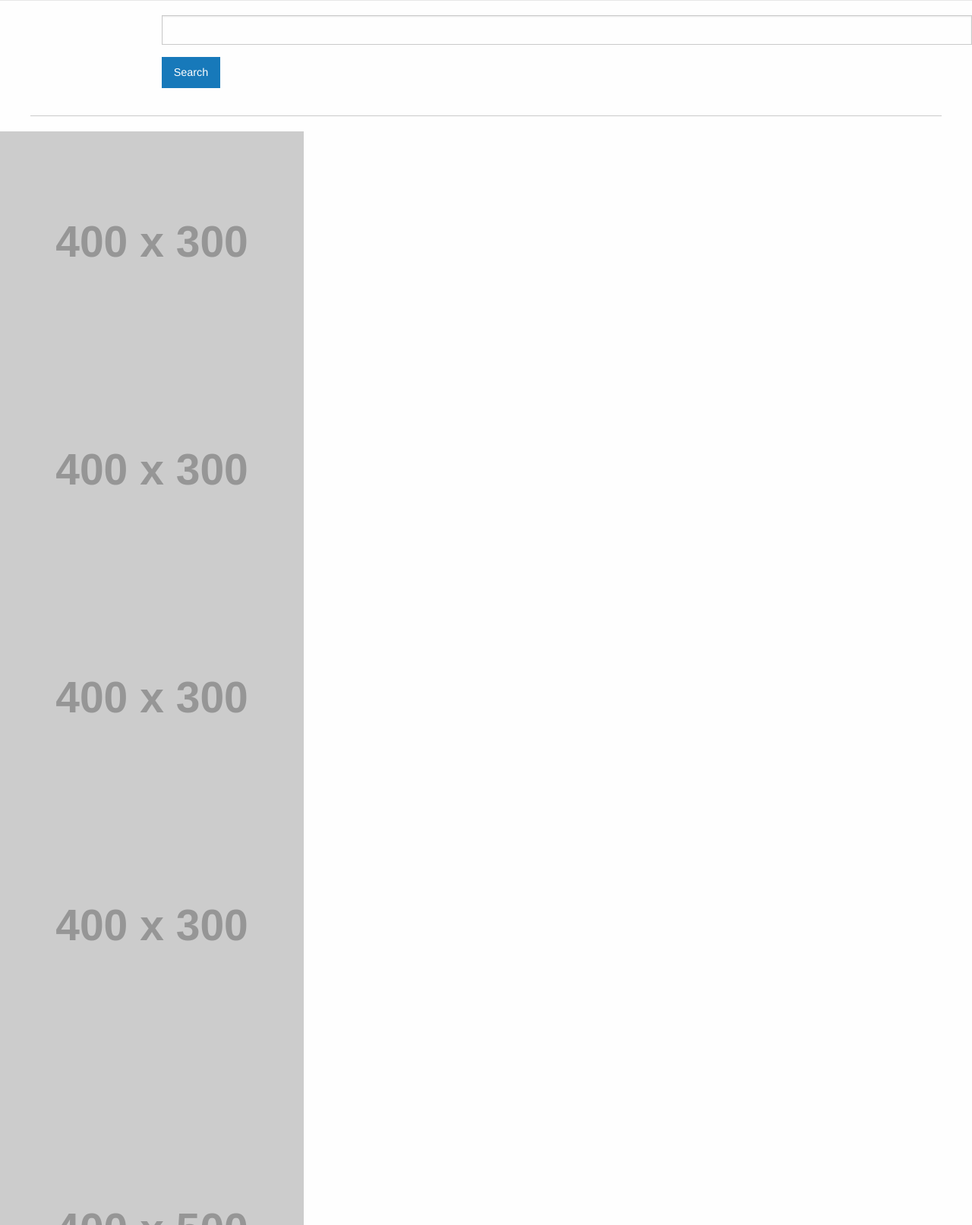
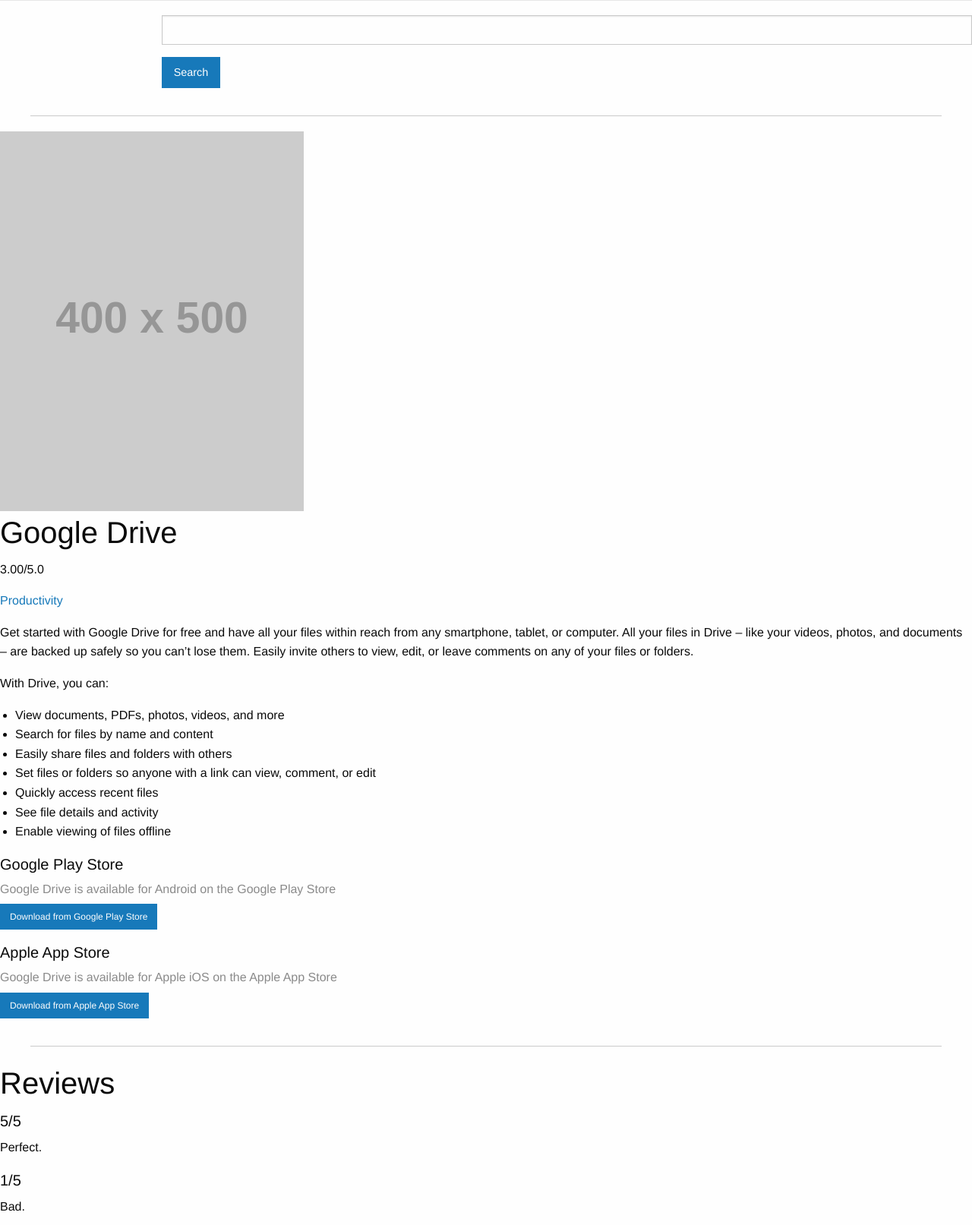
Before and after one commit to dynaware/appster, a Django app: page /app/1/ in a window 1280 px wide. Shown: the part 329-1942 px from the top of the page at 76% size. Run offline with Django 3.2, Linux system fonts and the light colour scheme; data comes from the database, SQL or seed files in the repository; grey boxes labelled with a size stand in for pictures from a placeholder-image service; some libraries are stand-ins or nearby versions.

Commit message:
remove unused sidebar in detail page

```diff
--- a/templates/app_store/detail.html
+++ b/templates/app_store/detail.html
@@ -3,15 +3,6 @@
 {% block base_body %}
     <div class="row">
         <hr>
-        <div class="large-2 columns">
-            <img src="http://placehold.it/400x300&text=[img]">
-            <br>
-            <img src="http://placehold.it/400x300&text=[img]">
-            <br>
-            <img src="http://placehold.it/400x300&text=[img]">
-            <br>
-            <img src="http://placehold.it/400x300&text=[img]">
-        </div>
         <div class="large-5 columns">
             {% if app.screenshot %}
                 <img src="{{ app.screenshot }}">
```
